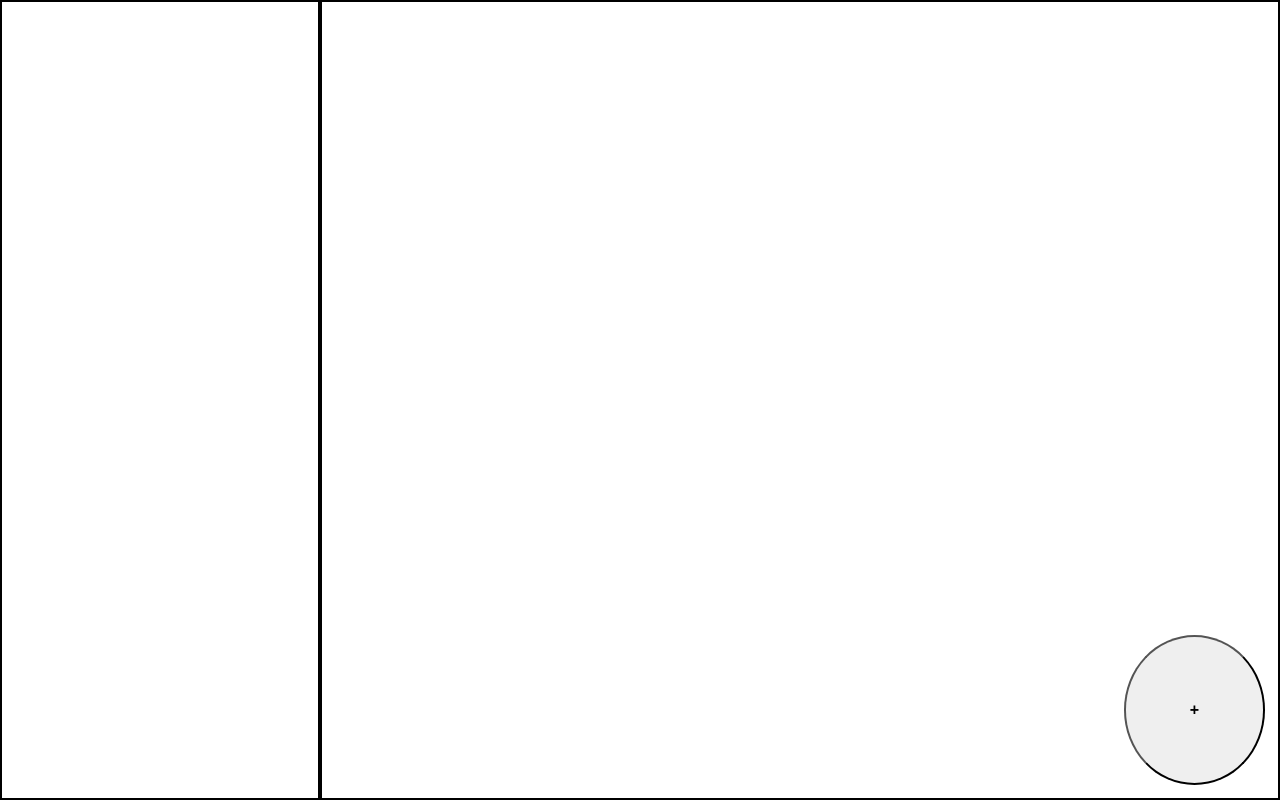
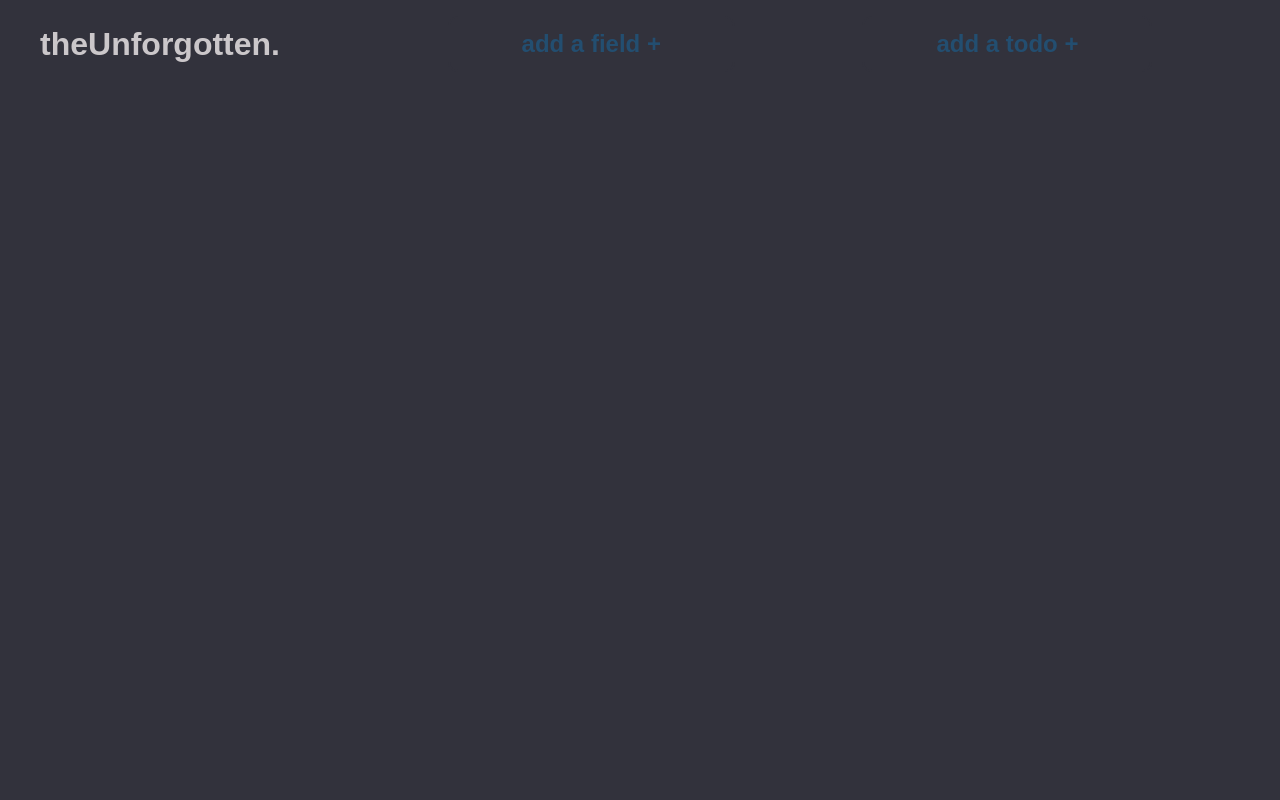
Before and after one commit to AnderGI/Todo-List, a website built with webpack: page dist/index.html in a window 1280 px wide. Built offline with Linux system fonts and the light colour scheme.

Commit message:
layout and field div displayer

```diff
--- a/src/DOMdisplayer.js
+++ b/src/DOMdisplayer.js
@@ -1,5 +1,4 @@
 import { todoCreator } from "./todoCreator"
-
 export const addTodoToDOM = ()=>{
     const todo = todoCreator() //create an object from the todoCreator factory
 
@@ -14,7 +13,7 @@ export const addTodoToDOM = ()=>{
         display:flex;
         flex-flow:row wrap;
         `
-        TitleDateAndDescription.setAttribute('id', todo.setTitle())
+        //TitleDateAndDescription.setAttribute('id', todo.setTitle())
             const title = document.createElement('h1')
             title.innerHTML = todo.setTitle()
             TitleAndDateContainer.appendChild(title)
@@ -30,9 +29,9 @@ export const addTodoToDOM = ()=>{
         description.innerHTML = todo.setDescription()
         TitleDateAndDescription.appendChild(description)
 
-        const removeBtn = document.createElement('button')
-        removeBtn.setAttribute('id', 'removerBtn')
-        TitleDateAndDescription.appendChild(removeBtn)
+        //const removeBtn = document.createElement('button')
+        //removeBtn.setAttribute('id', 'removeBtn')
+        //TitleDateAndDescription.appendChild(removeBtn)
 
     const todoSection = document.getElementById('todoSection')
 
--- /dev/null
+++ b/src/FieldDOMdisplayer.js
@@ -0,0 +1,11 @@
+export const FieldDOMdisplayer = ()=>{
+    const fieldEl = document.createElement('div')
+    const textFieldEl = document.createElement('p')
+    textFieldEl.innerHTML = `This is a field`
+    fieldEl.appendChild(textFieldEl)
+
+    const fieldContainer = document.getElementById('fieldContainer')
+    return {
+        appendFieldToDOM : ()=> fieldContainer.appendChild(fieldEl)
+    }
+}
--- /dev/null
+++ b/src/addMarkerToTodoNode.js
@@ -0,0 +1,3 @@
+export function addMarkerToTodoNode(array, todoObj){
+    return  todoObj.setAttribute('id', array.indexOf(todoObj))
+}
--- /dev/null
+++ b/src/addTodoToArray.js
@@ -0,0 +1,4 @@
+export const addTodoToArray = (array, node)=>{
+    array.push(node)
+    console.log(array)
+}
--- a/src/index.js
+++ b/src/index.js
@@ -1,8 +1,12 @@
 import './style.css';
 import { log } from './dialogShower';
 import { addTodoToDOM } from './DOMdisplayer';
+import {addTodoToArray} from './addTodoToArray.js';
+import {addMarkerToTodoNode} from './addMarkerToTodoNode.js';
+import{FieldDOMdisplayer} from './FieldDOMdisplayer.js';
 
 (function(){
+    let arrayOfTodos = []
     const obj = log()
 
     const addBTn = document.getElementById('addTodo')
@@ -10,11 +14,17 @@ import { addTodoToDOM } from './DOMdisplayer';
     addBTn.addEventListener('click', obj.logOut)
     const formBtn = document.getElementById('add') //DIALOG BTN
 
-    let array = []
     formBtn.addEventListener('click', ()=>{
         let obj1 = addTodoToDOM()
         obj1.append()
-        array.push(obj1.returnNode())
-        console.log(array)
+        addTodoToArray(arrayOfTodos, obj1.returnNode())
+        addMarkerToTodoNode(arrayOfTodos, obj1.returnNode())
+    })
+
+
+    const addFieldBtn = document.getElementById('addField')
+    addFieldBtn.addEventListener('click', ()=>{
+        const fieldObj = FieldDOMdisplayer()
+        fieldObj.appendFieldToDOM()
     })
 })();
--- a/src/style.css
+++ b/src/style.css
@@ -2,25 +2,100 @@
     margin: 0;
     padding: 0;
     box-sizing: border-box;
+    --peach:#FCEDDA;
+    --burntOrange: #EE4E34;
+    --beige: #DDC3A5;
+    --paleYellow:#FBF8BE;
+    --royalBlue:#234E70;
+    --darkBlue: rgb(50,50,60);
+    --darkWhite: rgba(255, 250, 250, 0.75);
 }
+
 body{
+    display: grid;
+    grid-template-rows: 0.5fr 4fr;
     width: 100vw;
     height: 100vh;
+}
+header{
+    display: grid;
+    grid-template-columns: 0.25fr 0.75fr;
+    align-items: center;
 
-    display: grid;
-    grid-template-columns: 1fr 3fr;
+    position: sticky;
+    background-color: var(--darkBlue);
 }
-body>section{
-    border: 2px solid black;
-    height: 100vh;
+header > :first-child{
+    display: flex;
+    flex-direction: column;
+    justify-content: center;
+    align-items: center;
 }
-#todoSection{
-    display: grid;
-    grid-template-columns: repeat(4, 1fr);
+header > :first-child > h1{
+    font-family: Arial, Helvetica, sans-serif;
+    color: var(--darkWhite);
+    font-weight: 900;
+    font-size: 2em;
+}
+
+header > :last-child{
+    display: flex;
+    flex-direction: row;
+    justify-content: space-evenly;
+    align-items: center;
+}
+header > :last-child > button{
+    text-transform: lowercase;
+    font-weight: 900;
+
+    font-size: 1.5em;
+    font-family: Arial, Helvetica, sans-serif;
+    font-weight: 900;
+
+    color:var(--royalBlue);
+    padding: 0.5em 3em;
+    border-radius: 10px;
+    border: 2px solid var(--darkBlue);
+    background-color:rgba(0,0,0,0);
+    transition: all 0.2 ease;
+
+}
+header > :last-child > button:hover{
+    border: 2px solid var(--darkWhite);
+    color:var(--darkWhite) ;
 }
 
 
+
+
+
+
+
+
+main{
+    display: grid;
+    grid-template-columns: 1fr 3fr;
+    background-color: var(--darkBlue);
+}
+
+
+/*DIV*/
+
+#todoSection>div{
+    font-family: Arial, Helvetica, sans-serif;
+    font-weight: 900;
+    font-size: 1em;
+    color: var(--darkWhite);
+}
+
+
+
+
+
+
+
 /*AddTodo Btn*/
+/*
 button#addTodo{
     padding: 4em;
     border-radius: 50%;
@@ -32,11 +107,13 @@ button#addTodo{
     right: 15px;
 
 }
-
+*/
 /*Dialog*/
+/*
 dialog#popUp{
     position: absolute;
     top: 50%;
     left: 50%;
     transform: translate(-50%, -50%);
 }
+*/
```
Also changed, not shown: dist/bundle.js, dist/index.html.
